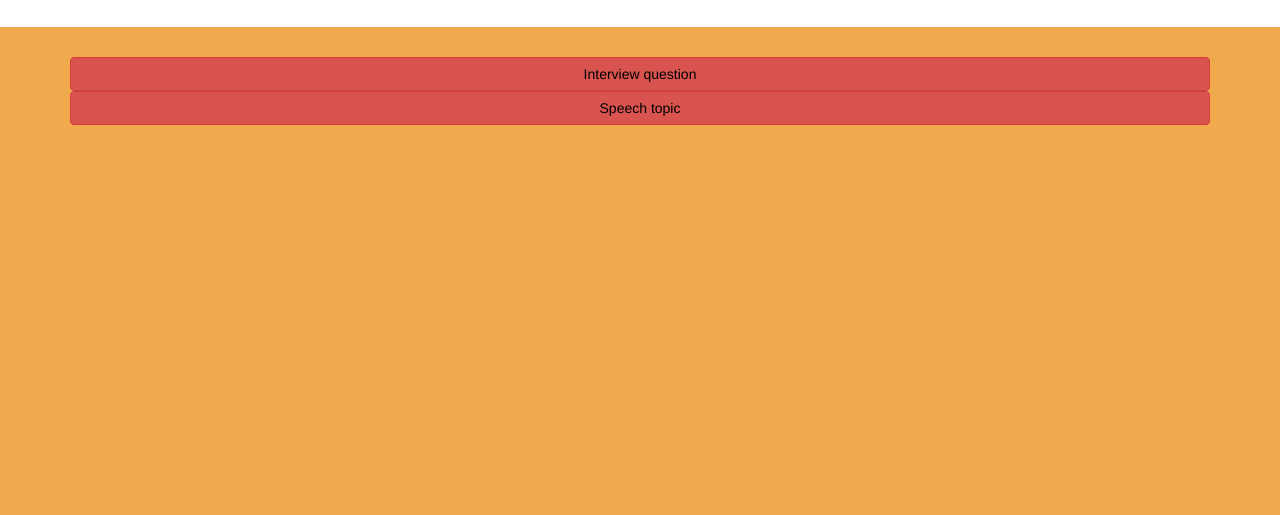
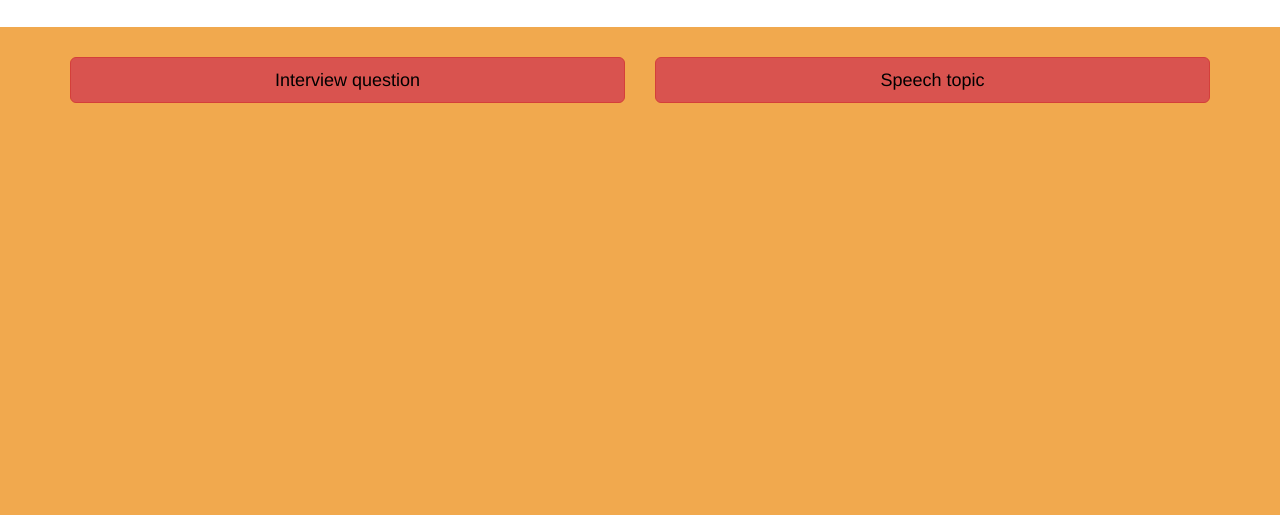
Before and after one commit to Sherrie-bloomquist/solo_project_iTalkSmart, a website: page public/views/index.html at #!/play in a window 1280 px wide. Shown: the part 285-800 px from the top of the page. Drawn offline with Linux system fonts and the light colour scheme; files that its build step writes are made by us from their sources; files whose address does not match are found by name.

Commit message:
updated readme

```diff
--- a/package.json
+++ b/package.json
@@ -12,6 +12,7 @@
   "license": "ISC",
   "dependencies": {
     "angular": "^1.6.1",
+    "angular-countdown": "^1.2.1",
     "angular-route": "^1.6.1",
     "bcrypt": "^1.0.2",
     "body-parser": "^1.15.2",
--- a/public/scripts/client.js
+++ b/public/scripts/client.js
@@ -1,4 +1,4 @@
-
+var seconds = 0;
 
 var myApp = angular.module('myApp', ['ngRoute', 'ngAnimate', 'ui.bootstrap']);
 
@@ -78,14 +78,6 @@ myApp.controller('AdminController', ['$scope', '$http', function($scope, $http){
 
       });//end http GET call
 
-    // function getTimeRemaining(endtime){
-    //   var t = Date.parse(endtime) - Date.parse(new Date());
-    //   var seconds = Math.floor( (t/1000) % 60 );
-    //   return {
-    //     'total': t,
-    //     'seconds': seconds,
-    //   };
-    // }
 
   };//end getSpeech
 
--- a/public/views/partials/play.html
+++ b/public/views/partials/play.html
@@ -1,15 +1,18 @@
 
-
-  <div id="interviewPlay" ng-hide="speechResults">
-    <button type="button" ng-hide="speechResults" class="btn btn-group-justified btn-danger" ng-click="getInterview()">Interview question</button>
+<div class="row">
+  <div class="col-md-6">
+    <button type="button" ng-hide="speechResults" class="btn btn-group-justified btn-danger btn-lg" ng-click="getInterview()">Interview question</button>
     <div ng-show="interviewResults" class="results">
       {{interviewResults}}
     </div>
   </div>
 
-  <div id="speechPlay" ng-hide="interviewResults">
-    <button type="button" ng-hide="interviewResults" class="btn btn-group-justified btn-danger" ng-click="getSpeech()">Speech topic</button>
+  <div class="col-md-6">
+    <button type="button" ng-hide="interviewResults" class="btn btn-group-justified btn-danger btn-lg" ng-click="getSpeech()">Speech topic</button>
     <div ng-show="speechResults" class="results">
       {{speechResults}}
     </div>
   </div>
+</div>
+
+<div id="timer" ></div>
```
Also changed, not shown: README.md.
